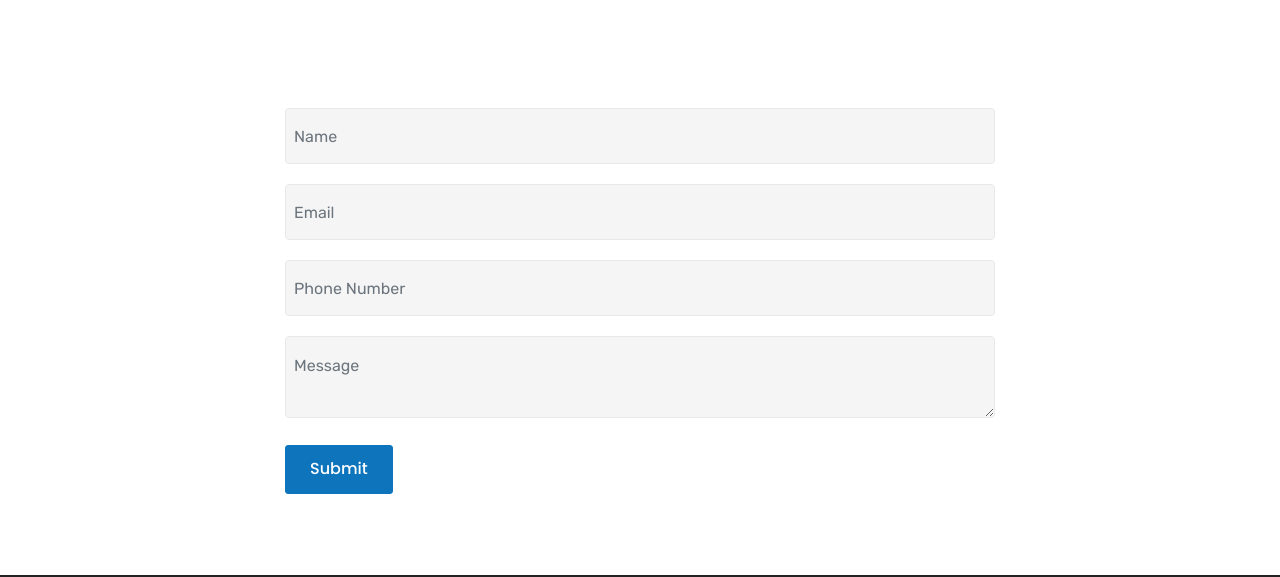
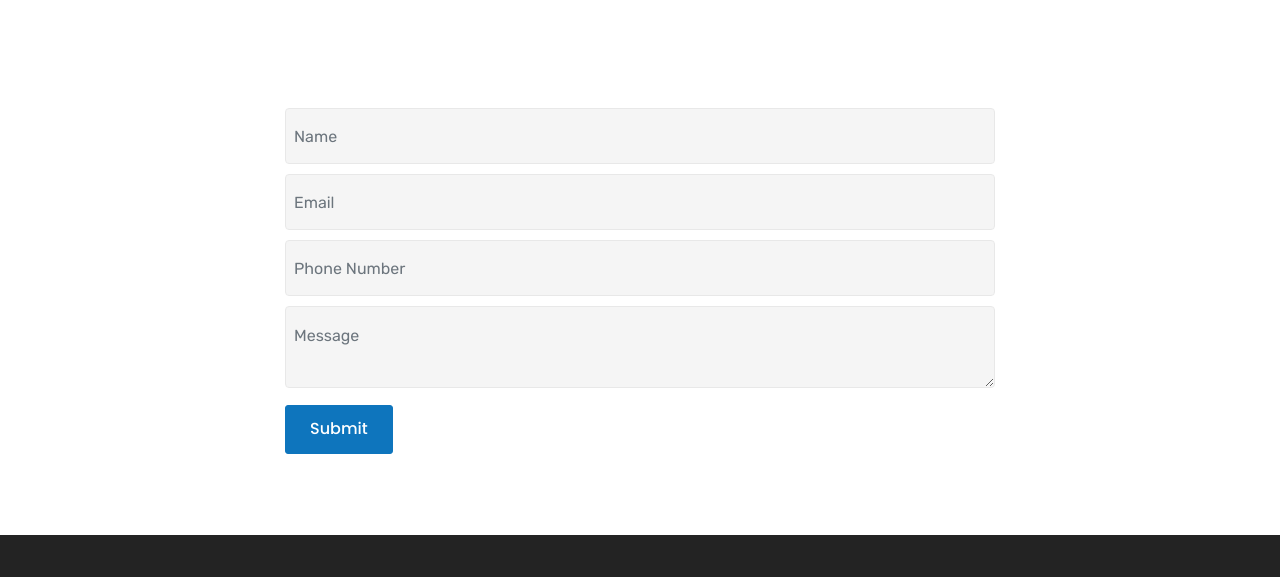
Before and after one commit to thattechnokid/marinesurvey, a plain HTML site: page contact.html in a window 1280 px wide. Shown: the part 193-770 px from the top of the page. Drawn offline with Linux system fonts and the light colour scheme.

Commit message:
Fixed contact form

```diff
--- a/assets/mobirise/css/mbr-additional.css
+++ b/assets/mobirise/css/mbr-additional.css
@@ -1675,7 +1675,7 @@ body {
 }
 .cid-rmPM6KHaPP input,
 .cid-rmPM6KHaPP textarea {
-  margin-bottom: 20px;
+  margin-bottom: 10px;
 }
 .cid-rmKtD8UeL0 {
   padding-top: 45px;
--- a/contact.html
+++ b/contact.html
@@ -83,7 +83,7 @@
     </div>
 </section>
 
-<section class="form cid-rmPM6KHaPP" id="formbuilder-r" data-rv-view="2165">
+<section class="form cid-rmPM6KHaPP" id="formbuilder-r" data-rv-view="2259">
 
 
     <div class="container">
@@ -102,7 +102,7 @@
 <input type="tel" name="Phone Number" placeholder="Phone Number" pattern="[0-9]{3}[0-9]{3}[0-9]{4}" class="form-control display-7" required="required">
 <textarea name="Message" placeholder="Message" class="form-control display-7"></textarea>
     <label style="display:none">Don’t fill this out if you're human: <input name="bot-field"></label>
-<a type="submit" class="btn btn-primary">Submit</a>
+<button type="submit" class="btn btn-primary">Submit</button>
 
 </form><!---Formbuilder Form--->
 </div>
```
Also changed, not shown: 1 other file.
